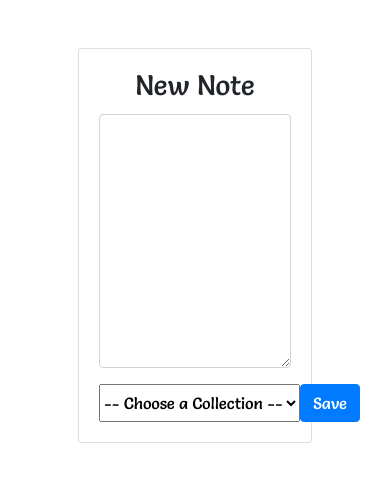
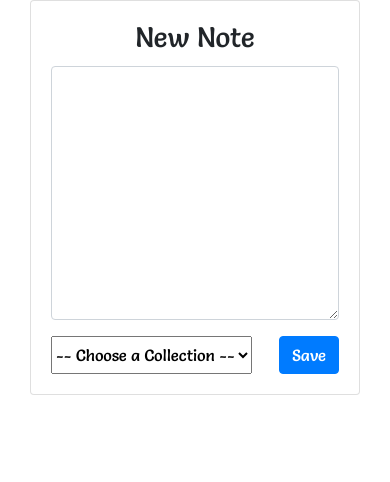
Before and after one commit to kimfom01/quicknotesfront, a Flask app: template back/website/templates/new_note.html in a window 390 px wide. Shown: the part 57-539 px from the top of the page. Run offline with Flask 3, Linux system fonts and the light colour scheme; the template is opened without the code that fills it, so the values that code supplies are empty; some libraries are stand-ins or nearby versions.

Commit message:
Fix text box layout

```diff
--- a/back/website/templates/new_note.html
+++ b/back/website/templates/new_note.html
@@ -1,7 +1,7 @@
 {% extends "base.html" %} {% block title %} New Note {% endblock %} {% block
 content %}
-<div align="center" class="m-5">
-  <div class="col-md-5">
+<div align="center" class="m-sm-3 m-md-5">
+  <div class="col-lg-8">
     <div align="left" class="card">
       <div class="card-body">
         <div class="card-title">
```
